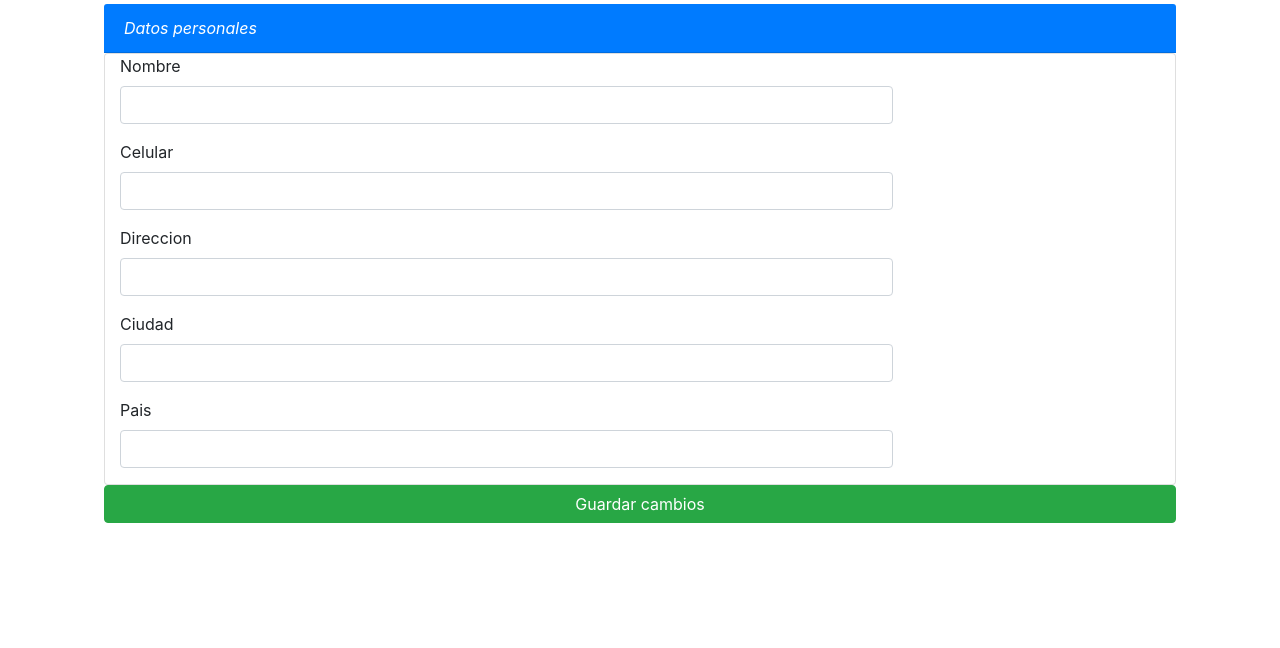
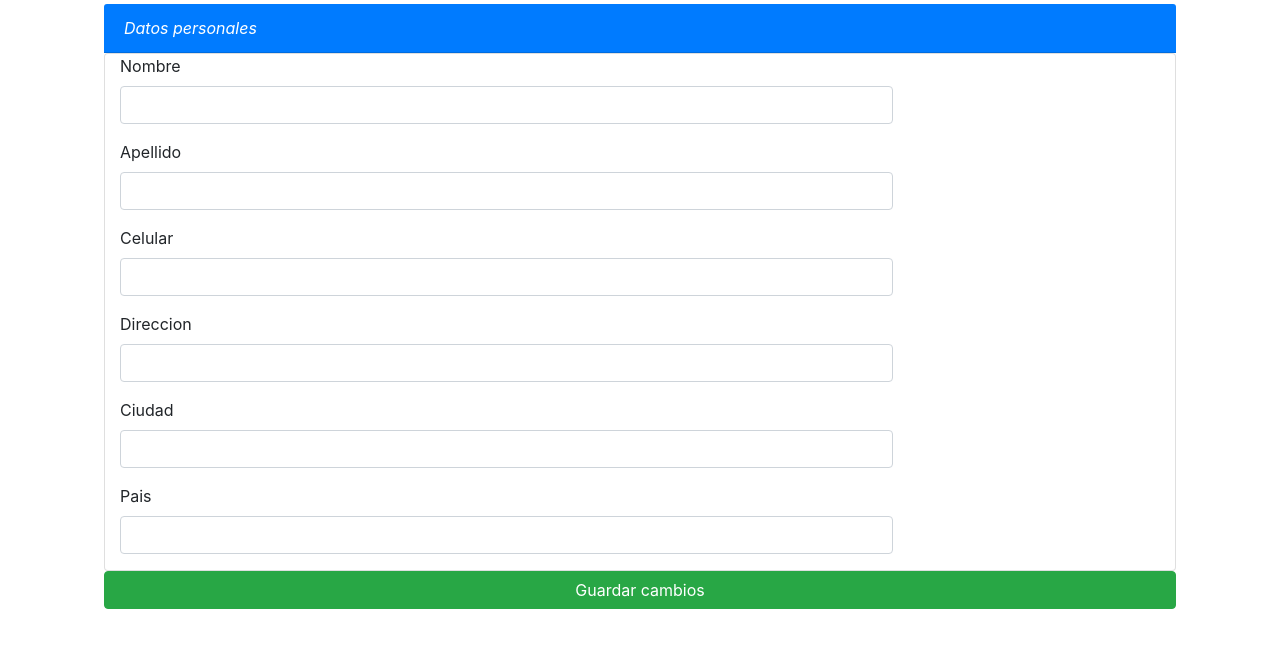
Before and after one commit to walter-barreiro/my_eshop, a Django app: template proyecto_bit/user_account/templates/user_account/user_account.html in a window 1280 px wide. Shown: the part 115-763 px from the top of the page. Run offline with Django 3.2, Linux system fonts and the light colour scheme; the template is opened without the code that fills it: values that come from a table or form of the project are taken from there, others are empty; some libraries are stand-ins or nearby versions.

Commit message:
Agregado lastname a user_account

```diff
--- a/proyecto_bit/user_account/forms.py
+++ b/proyecto_bit/user_account/forms.py
@@ -4,6 +4,8 @@ from .models import Customer
 
 class UserAccount(forms.Form):
     name = forms.CharField(label='Nombre', max_length=20, widget=forms.TextInput(attrs={'class': 'form-control'}))
+    lastname = forms.CharField(label='Apellido', max_length=20, widget=forms.TextInput(attrs={'class': 'form-control'}))
+    # birthday = forms.DateTimeField()
     phone = forms.CharField(max_length=20, label='Celular', widget=forms.TextInput(attrs={'class': 'form-control'}))
     address = forms.CharField(label='Direccion', widget=forms.TextInput(attrs={'class': 'form-control'}))
     country = forms.CharField(label='Pais', max_length=20, widget=forms.TextInput(attrs={'class': 'form-control'}))
--- a/proyecto_bit/user_account/models.py
+++ b/proyecto_bit/user_account/models.py
@@ -5,6 +5,9 @@ from django.contrib.auth.models import User
 class Customer(models.Model):
     user = models.OneToOneField(User, on_delete=models.CASCADE, null=True )
     name = models.CharField(max_length=20, null=True)
+    lastname = models.CharField(max_length=20, null=True)
+    # gender = models.Choices()
+    # birthday = models.DateTimeField()
     phone = models.CharField(max_length=20, null=True)
     address = models.TextField(null=True)
     country = models.CharField(max_length=20, null=True)
--- a/proyecto_bit/user_account/templates/user_account/user_account.html
+++ b/proyecto_bit/user_account/templates/user_account/user_account.html
@@ -7,30 +7,6 @@ User account
 {% endblock %}
 
 {% block content %}
-<!--<form method="POST" class="form-group">-->
-<!--    {% csrf_token %}-->
-<!--    {{ form.name.label }}-->
-<!--    {{ form.name }}-->
-
-<!--    {{ form.phone.label }}-->
-<!--    {{ form.phone }}-->
-
-<!--    {{ form.address.label }}-->
-<!--    {{ form.address }}-->
-
-<!--    {{ form.country.label }}-->
-<!--    {{ form.country }}-->
-
-<!--    {{ form.city.label }}-->
-<!--    {{ form.city }}-->
-
-<!--    <button type="submit" class="btn btn-success">Save</button>-->
-<!--    {% for message in messages %}-->
-<!--        <p id="messages" >{{message}} </p>-->
-<!--    {% endfor %}-->
-<!--</form>-->
-
-
 <div class="container">
     <form method="POST" class="form-horizontal" role="form">
     {% csrf_token %}
@@ -43,28 +19,15 @@ User account
                     <div class="form-group">
                         <label class="col-sm-3 control-label">{{ form.name.label }}</label>
                         <div class="col-sm-9">
-    <!--                        <input type="text" id="firstName" placeholder="First Name" class="form-control" autofocus>-->
                             {{ form.name }}
                         </div>
                     </div>
-    <!--                <div class="form-group">-->
-    <!--                    <label for="lastName" class="col-sm-3 control-label">Last Name</label>-->
-    <!--                    <div class="col-sm-9">-->
-    <!--                        <input type="text" id="lastName" placeholder="Last Name" class="form-control" autofocus>-->
-    <!--                    </div>-->
-    <!--                </div>-->
-    <!--                <div class="form-group">-->
-    <!--                    <label for="email" class="col-sm-3 control-label">Email* </label>-->
-    <!--                    <div class="col-sm-9">-->
-    <!--                        <input type="email" id="email" placeholder="Email" class="form-control" name= "email">-->
-    <!--                    </div>-->
-    <!--                </div>-->
-    <!--                <div class="form-group">-->
-    <!--                    <label for="birthDate" class="col-sm-3 control-label">Date of Birth*</label>-->
-    <!--                    <div class="col-sm-9">-->
-    <!--                        <input type="date" id="birthDate" class="form-control">-->
-    <!--                    </div>-->
-    <!--                </div>-->
+                    <div class="form-group">
+                        <label class="col-sm-3 control-label">{{ form.lastname.label }}</label>
+                        <div class="col-sm-9">
+                            {{ form.lastname }}
+                        </div>
+                    </div>
                     <div class="form-group">
                         <label class="col-sm-3 control-label">{{ form.phone.label }} </label>
                         <div class="col-sm-9">
@@ -89,28 +52,9 @@ User account
                            {{ form.country }}
                         </div>
                     </div>
-    <!--                <div class="form-group">-->
-    <!--                    <label class="control-label col-sm-3">Gender</label>-->
-    <!--                    <div class="col-sm-6">-->
-    <!--                        <div class="row">-->
-    <!--                            <div class="col-sm-4">-->
-    <!--                                <label class="radio-inline">-->
-    <!--                                    <input type="radio" id="femaleRadio" value="Female">Female-->
-    <!--                                </label>-->
-    <!--                            </div>-->
-    <!--                            <div class="col-sm-4">-->
-    <!--                                <label class="radio-inline">-->
-    <!--                                    <input type="radio" id="maleRadio" value="Male">Male-->
-    <!--                                </label>-->
-    <!--                            </div>-->
-    <!--                        </div>-->
-    <!--                    </div>-->
-    <!--                </div> &lt;!&ndash; /.form-group &ndash;&gt;-->
                     {% for message in messages %}
                         <p id="messages" >{{message}} </p>
                     {% endfor %}
-
-
                     </div>
             <button type="submit" class="btn btn-success btn-block">Guardar cambios</button>
             </div>
--- a/proyecto_bit/user_account/views.py
+++ b/proyecto_bit/user_account/views.py
@@ -10,6 +10,7 @@ def user_account(request):
     users = Customer.objects.filter(user=request.user).first()
     initial = {
         'name': users.name,
+        'lastname': users.lastname,
         'phone': users.phone,
         'address': users.address,
         'country': users.country,
@@ -22,6 +23,7 @@ def user_account(request):
             # Para guardar los datos del usuario en el modelo Customer
             users = Customer.objects.filter(user=request.user).update(
                 name=form.cleaned_data['name'],
+                lastname=form.cleaned_data['lastname'],
                 phone=form.cleaned_data['phone'],
                 address=form.cleaned_data['address'],
                 country=form.cleaned_data['country'],
```
Also changed, not shown: 1 other file.
